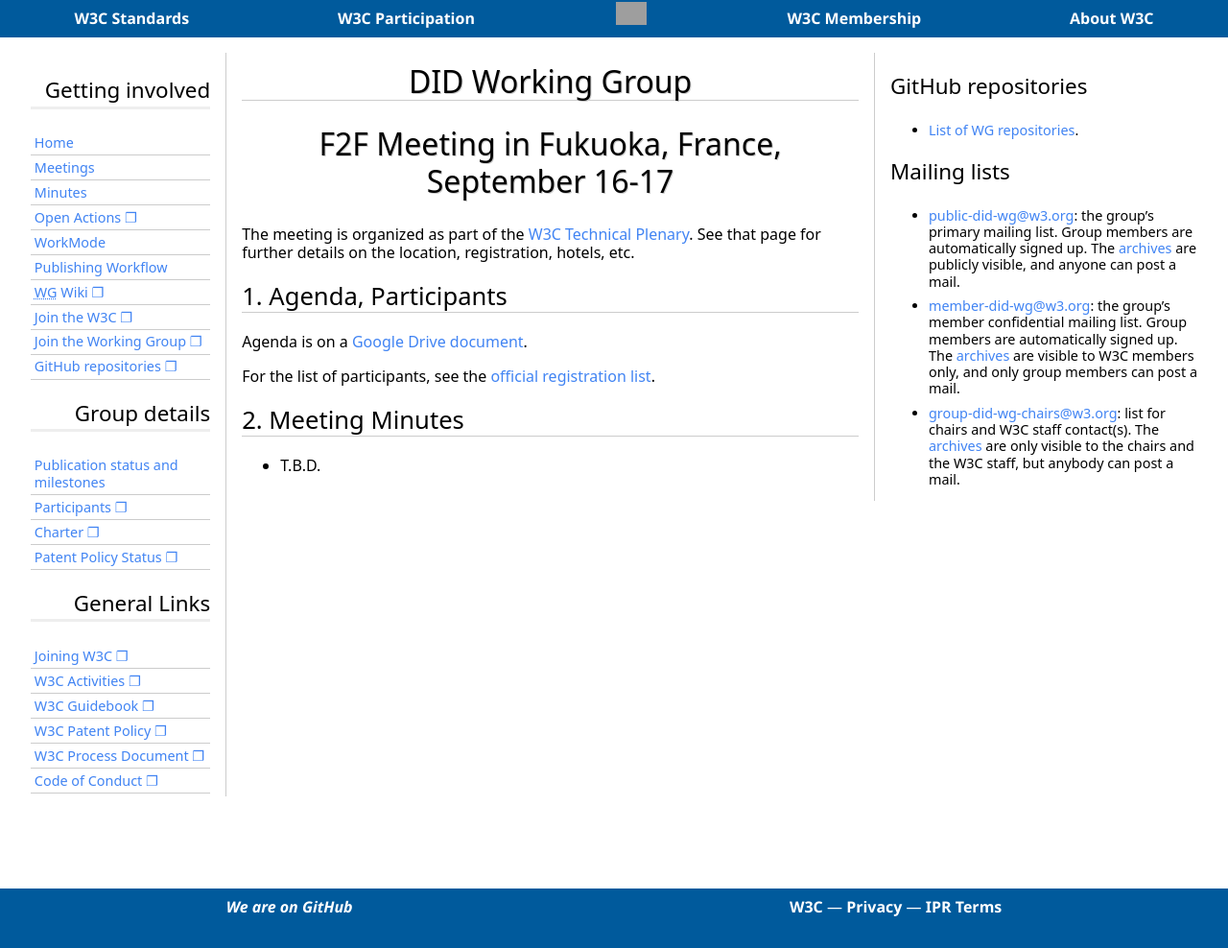
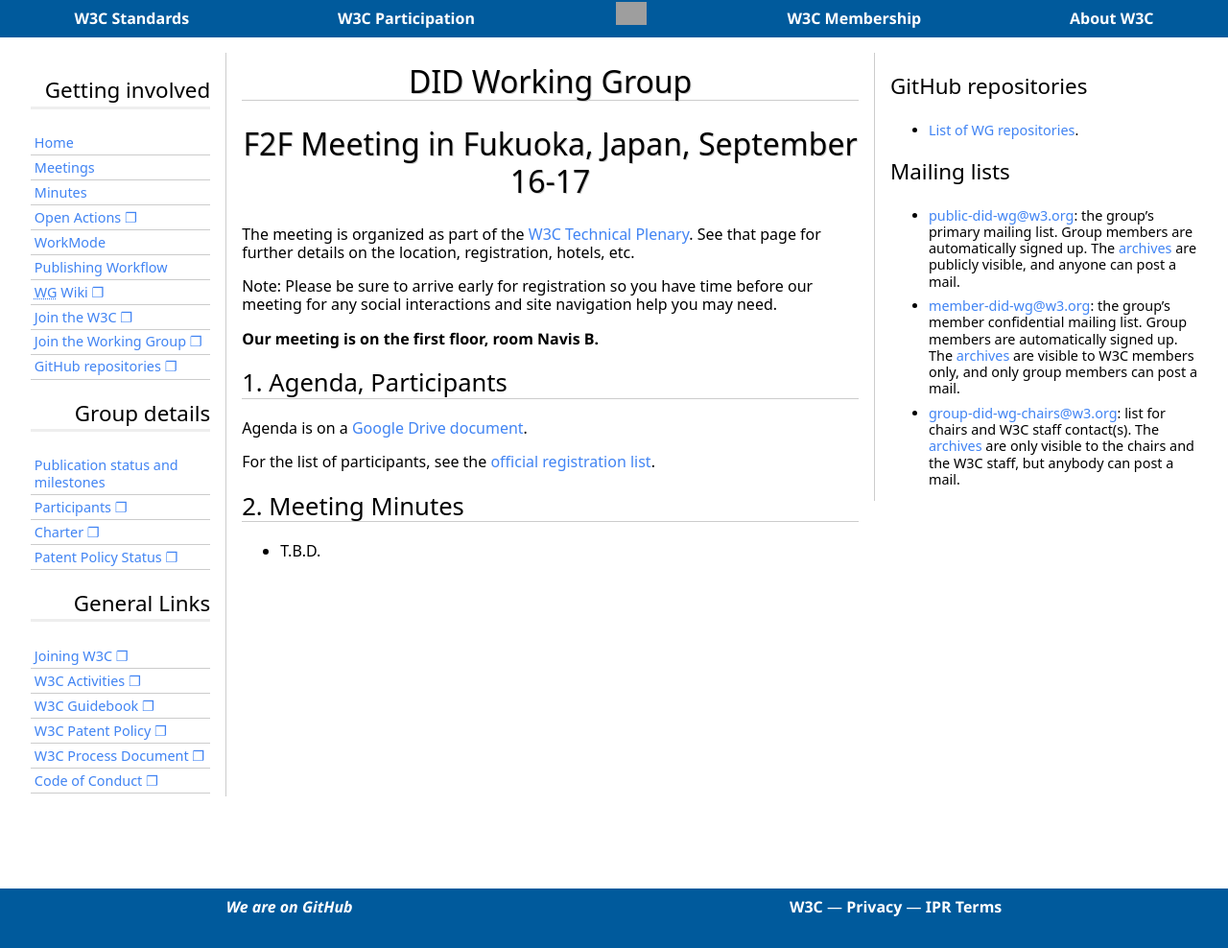
Before and after one commit to w3c/did-wg, a Jekyll site: the page built from Meetings/F2F/2019.09.Fuk.md, in a window 1280 px wide. Shown: the whole page at 96% size. Built offline with Jekyll 4.4.1, drawn with Linux system fonts in a browser that asks for light colours; some web fonts are replaced; our own code applies the rules of GitHub Pages for plain Markdown files; grey boxes are pictures that could not be loaded.

Commit message:
added room and note to fukuoka F2F
Signed-off-by: Brent <brent.zundel@gmail.com>

```diff
--- a/Meetings/F2F/2019.09.Fuk.md
+++ b/Meetings/F2F/2019.09.Fuk.md
@@ -2,14 +2,21 @@
 layout: default
 ---
 
-# F2F Meeting in Fukuoka, France, September 16-17
+# F2F Meeting in Fukuoka, Japan, September 16-17
 
-The meeting is organized as part of the [W3C Technical Plenary](https://www.w3.org/2019/09/TPAC/). See that page for further details on the location, registration, hotels, etc.
+The meeting is organized as part of the [W3C Technical Plenary](https://www.w3.org/2019/09/TPAC/).
+See that page for further details on the location, registration, hotels, etc.
+
+Note: Please be sure to arrive early for registration so you have time
+before our meeting for any social interactions and site navigation help you
+may need.
+
+**Our meeting is on the first floor, room Navis B.**
 
 
 ## Agenda, Participants
 
-Agenda is on a [Google Drive document](https://docs.google.com/document/d/12JW3jrvfeMNZXexsf9ce424ugHqLLK6ScoKDYESYHtM/edit?usp=sharing).
+Agenda is on a [Google Drive document](https://tinyurl.com/didwg-tpac2019-agenda).
 
 For the list of participants, see the [official registration list](https://www.w3.org/register/tpac2019/registrants#meeting-65).
 
```
Also changed, not shown: 1 other file.
